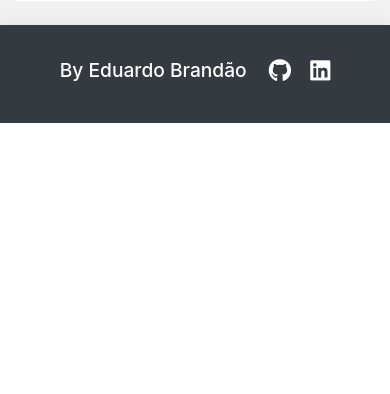
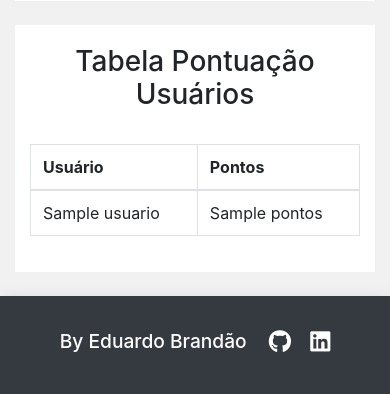
Before and after one commit to EduardoBran/bolaodacopa, a Django app: template main/templates/main/index.html in a window 390 px wide. Shown: the part 1017-1411 px from the top of the page. Before the commit the page ends 1140 px from the top, so only its background shows below. Run offline with Django 3.2, Linux system fonts and the light colour scheme; the template is opened without the code that fills it: most values are stand-ins (such as "Sample title", 1, 10 or a date in 2020); some libraries are stand-ins or nearby versions.

Commit message:
add model | views | atualizacao page index | tabela pts usuarios

```diff
--- a/main/templates/main/index.html
+++ b/main/templates/main/index.html
@@ -42,6 +42,35 @@
         background-color: #fff;
         padding-top: 20px;
         padding-bottom: 20px;
+    }
+
+    .secao-tabela-usuarios {
+        background-color: #fff;
+        padding-top: 20px;
+        padding-bottom: 20px;
+        padding-left: 60px;
+        padding-right: 60px;
+    }
+
+    @media (max-width: 1000px) {
+        .secao-tabela-usuarios {
+            padding-left: 40px;
+            padding-right: 40px;
+        }
+    }
+
+    @media (max-width: 750px) {
+        .secao-tabela-usuarios {
+            padding-left: 30px;
+            padding-right: 30px;
+        }
+    }
+
+    @media (max-width: 500px) {
+        .secao-tabela-usuarios {
+            padding-left: 15px;
+            padding-right: 15px;
+        }
     }
 
     @media (max-width: 450px) {
@@ -133,4 +162,37 @@
     </div> <!-- end row -->
 </div> <!-- end secao-entrar -->
 
+<div class="secao-tabela-usuarios mt-4 mb-4">
+
+    <div class="row mb-4">
+        <div class="col-12">
+            <div class="text-center">
+                <h3>Tabela Pontuação Usuários</h3>
+            </div>
+        </div>
+    </div>
+
+    <table class="table table-bordered">
+
+        <thead>
+            <tr>
+                <th scope="col">Usuário</th>
+                <th scope="col">Pontos</th>
+            </tr>
+        </thead>
+
+        <tbody>
+
+            {% for usuario in usuarios %}
+            <tr>
+                <td>{{ usuario.usuario }}</td>
+                <td>{{ usuario.pontos }}</td>
+            </tr>
+            {% endfor %}
+
+        </tbody>
+
+    </table> <!-- end table -->
+</div> <!-- end secao-entrar -->
+
 {% endblock %}
--- a/main/views.py
+++ b/main/views.py
@@ -43,6 +43,8 @@ class PageIndex(TemplateView):
         context['dia'] = tempo_para_copa[0]
         context['hora'] = tempo_para_copa[2]
         context['minuto'] = tempo_para_copa[3]
+
+        context['usuarios'] = PontuacaoUsuarios.objects.all()
 
         return context
 
```
Also changed, not shown: main/admin.py (+8 -0 lines), main/models.py (+14 -0 lines), perfil/views.py (+8 -0 lines), main/migrations/0016_pontuacaousuarios.py (added), main/migrations/0017_remove_pontuacaousuarios_artilheirogols_and_more.py (added).
